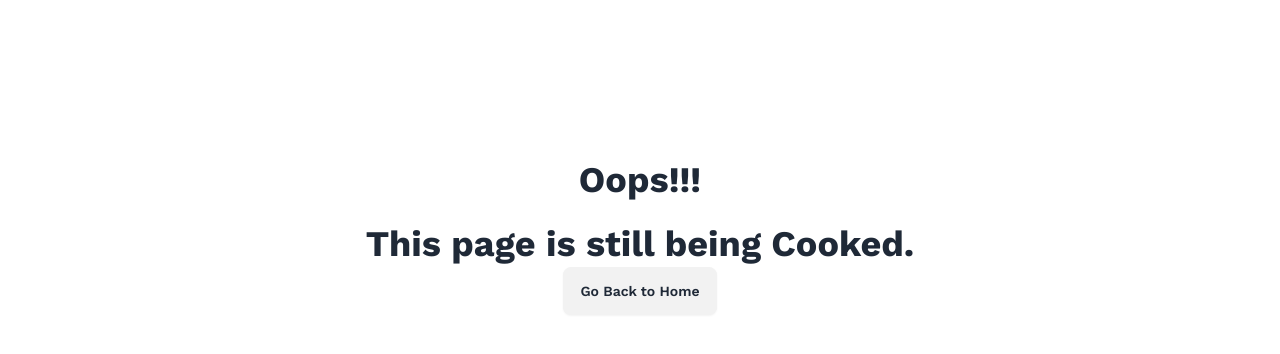
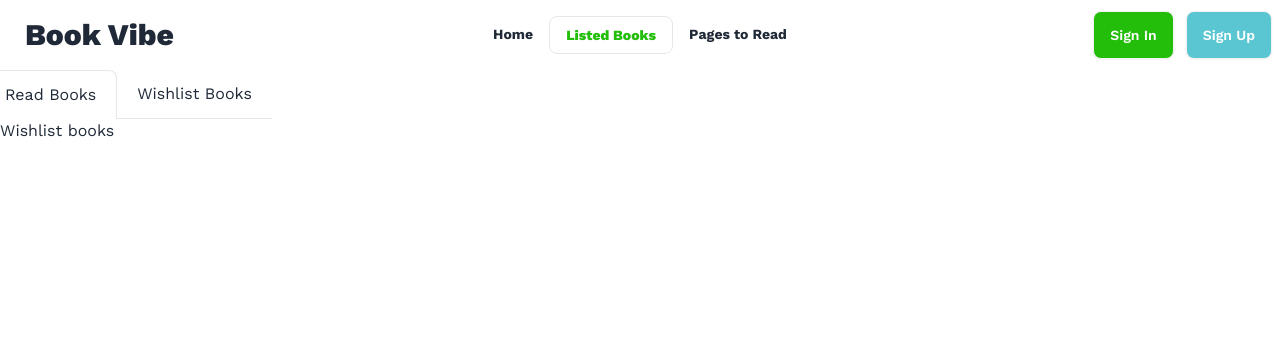
Before and after one commit to AdnaNation/book-vibe-a8, a React (Vite) app: page /listed/wishlist in a window 1280 px wide. Shown: the top 354 px of the page. Built offline with nearby package versions, Linux system fonts and the light colour scheme.

Commit message:
rechart installed

```diff
--- a/package.json
+++ b/package.json
@@ -17,6 +17,7 @@
     "react-icons": "^5.0.1",
     "react-router-dom": "^6.22.3",
     "react-toastify": "^10.0.5",
+    "recharts": "^2.12.3",
     "sort-by": "^1.2.0"
   },
   "devDependencies": {
--- a/src/components/ListedBooks/ListedBooks.jsx
+++ b/src/components/ListedBooks/ListedBooks.jsx
@@ -1,48 +1,53 @@
-import { useEffect, useState } from "react";
-import { Link, useLoaderData } from "react-router-dom";
-import { getStoredReadBook } from "../../utility/localstorage";
+import { useState } from "react";
+import { Link, Outlet } from "react-router-dom";
 const ListedBooks = () => {
-  const books = useLoaderData();
-  const [readBooks, setReadBooks] = useState([]);
-  const [displayBooks, setDisplayBooks] = useState([]);
+  // const books = useLoaderData();
+  // const [readBooks, setReadBooks] = useState([]);
+  // const [displayBooks, setDisplayBooks] = useState([]);
   const [tabIndex, setTabIndex] = useState(0);
 
-  useEffect(() => {
-    const storedBookIds = getStoredReadBook();
-    if (books.length > 0) {
-      const booksListed = [];
-      for (const id of storedBookIds) {
-        const book = books.find((book) => book.bookId === id);
-        // console.log(book);
-        if (book) {
-          booksListed.push(book);
-        }
-      }
-      setReadBooks(booksListed);
-      setDisplayBooks(booksListed);
-    }
-  }, [books]);
+  // useEffect(() => {
+  //   const storedBookIds = getStoredReadBook();
+  //   if (books.length > 0) {
+  //     const booksListed = [];
+  //     for (const id of storedBookIds) {
+  //       const book = books.find((book) => book.bookId === id);
+  //       // console.log(book);
+  //       if (book) {
+  //         booksListed.push(book);
+  //       }
+  //     }
+  //     setReadBooks(booksListed);
+  //     setDisplayBooks(booksListed);
+  //   }
+  // }, [books]);
   return (
+    <div>
       <div>
         {/* Tabs */}
         <div className="flex items-center -mx-4 overflow-x-auto overflow-y-hidden justify-center md:justify-start flex-nowrap dark:bg-gray-100 dark:text-gray-800">
           <Link
             to=""
             onClick={() => setTabIndex(0)}
-          className="flex items-center flex-shrink-0 px-5 py-3 space-x-2 border-b dark:border-gray-600 dark:text-gray-600"
+            className={`flex items-center flex-shrink-0 px-5 py-3 space-x-2 ${
+              tabIndex === 0 ? "border border-b-0" : "border-b"
+            } rounded-t-lg dark:border-gray-600 dark:text-gray-900`}
           >
             <span>Read Books</span>
           </Link>
           <Link
             to={`wishlist`}
             onClick={() => setTabIndex(1)}
-          className="flex items-center flex-shrink-0 px-5 py-3 space-x-2 border border-b-0 rounded-t-lg dark:border-gray-600 dark:text-gray-900"
+            className={`flex items-center flex-shrink-0 px-5 py-3 space-x-2 ${
+              tabIndex === 1 ? "border border-b-0" : "border-b"
+            } rounded-t-lg dark:border-gray-600 dark:text-gray-900`}
           >
             <span>Wishlist Books</span>
           </Link>
         </div>
+        <Outlet></Outlet>
 
-      {displayBooks.map((book) => (
+        {/* {displayBooks.map((book) => (
           <div key={book.bookId} className="hero  bg-base-200 mt-2">
             <div className="hero-content flex-col lg:flex-row gap-12 md:w-[700px]">
               <img className="h-[200px] w-[150px]" src={book.image} />
@@ -75,7 +80,8 @@ const ListedBooks = () => {
               </div>
             </div>
           </div>
-      ))}
+        ))} */}
+      </div>
     </div>
   );
 };
--- /dev/null
+++ b/src/components/ReadBooks/ReadBooks.jsx
@@ -0,0 +1,75 @@
+import { useEffect, useState } from "react";
+import { useLoaderData } from "react-router-dom";
+import { Bar, BarChart, Line, LineChart } from "recharts";
+import { getStoredReadBook } from "../../utility/localstorage";
+const ReadBooks = () => {
+  const books = useLoaderData();
+
+  const [displayBooks, setDisplayBooks] = useState([]);
+  console.log(books);
+
+  useEffect(() => {
+    const storedBookIds = getStoredReadBook();
+    if (books.length > 0) {
+      const booksListed = [];
+      for (const id of storedBookIds) {
+        const book = books.find((book) => book.bookId === id);
+        // console.log(book);
+        if (book) {
+          booksListed.push(book);
+        }
+      }
+
+      setDisplayBooks(booksListed);
+    }
+  }, [books]);
+  console.log(displayBooks);
+  return (
+    <div>
+      {displayBooks.map((book) => (
+        <div key={book.bookId} className="hero  bg-base-200 mt-2">
+          <div className="hero-content flex-col lg:flex-row gap-12 md:w-[700px]">
+            <img className="h-[200px] w-[150px]" src={book.image} />
+            <div className="flex-grow">
+              <h1 className="text-3xl font-bold">{book.bookName}</h1>
+              <p className=" text-[#131313CC] font-semibold">
+                By: {book.author}
+              </p>
+
+              <p className="text-2xl text-[#131313CC] font-semibold">
+                {book.category}
+              </p>
+
+              <p>
+                <span className="text-black font-bold">Tag </span>
+                {book.tags.map((tag) => (
+                  <a
+                    className="text-[#23BE0A] bg-[#23BE0A0D] p-1 rounded-md mr-3"
+                    key={tag.idx}
+                  >
+                    #{tag}
+                  </a>
+                ))}
+              </p>
+              <hr />
+
+              <div className="flex justify-center md:justify-start">
+                <button className="btn border-[#1313134D] mr-4">Read</button>
+              </div>
+            </div>
+          </div>
+        </div>
+      ))}
+      <div>
+        <BarChart width={600} height={600} data={displayBooks}>
+          <Bar dataKey="totalPages"></Bar>
+        </BarChart>
+        <LineChart width={500} height={400} data={displayBooks}>
+          <Line dataKey="totalPages"></Line>
+        </LineChart>
+      </div>
+    </div>
+  );
+};
+
+export default ReadBooks;
--- /dev/null
+++ b/src/components/ReadPages/ReadPages.jsx
@@ -0,0 +1,9 @@
+const ReadPages = () => {
+  return (
+    <div>
+      <h2>chart page</h2>
+    </div>
+  );
+};
+
+export default ReadPages;
--- /dev/null
+++ b/src/components/WishList/WishList.jsx
@@ -0,0 +1,9 @@
+const WishList = () => {
+  return (
+    <div>
+      <h2>Wishlist books</h2>
+    </div>
+  );
+};
+
+export default WishList;
--- a/src/main.jsx
+++ b/src/main.jsx
@@ -5,7 +5,10 @@ import BookDetails from "./components/BookDetails/BookDetails";
 import ErrorPage from "./components/ErrorPage/ErrorPage";
 import Home from "./components/Home/Home";
 import ListedBooks from "./components/ListedBooks/ListedBooks";
+import ReadBooks from "./components/ReadBooks/ReadBooks";
+import ReadPages from "./components/ReadPages/ReadPages";
 import Root from "./components/Root/Root";
+import WishList from "./components/WishList/WishList";
 import "./index.css";
 
 const router = createBrowserRouter([
@@ -28,6 +31,22 @@ const router = createBrowserRouter([
         path: "/listed",
         element: <ListedBooks></ListedBooks>,
         loader: () => fetch("../books.json"),
+
+        children: [
+          {
+            index: true,
+            element: <ReadBooks></ReadBooks>,
+            loader: () => fetch("../books.json"),
+          },
+          {
+            path: "wishlist",
+            element: <WishList></WishList>,
+          },
+        ],
+      },
+      {
+        path: "/pages",
+        element: <ReadPages></ReadPages>,
       },
     ],
   },
```
Also changed, not shown: 1 other file (tests, documents, lock files or other folders). Lines whose indentation alone changed are shown as unchanged.
